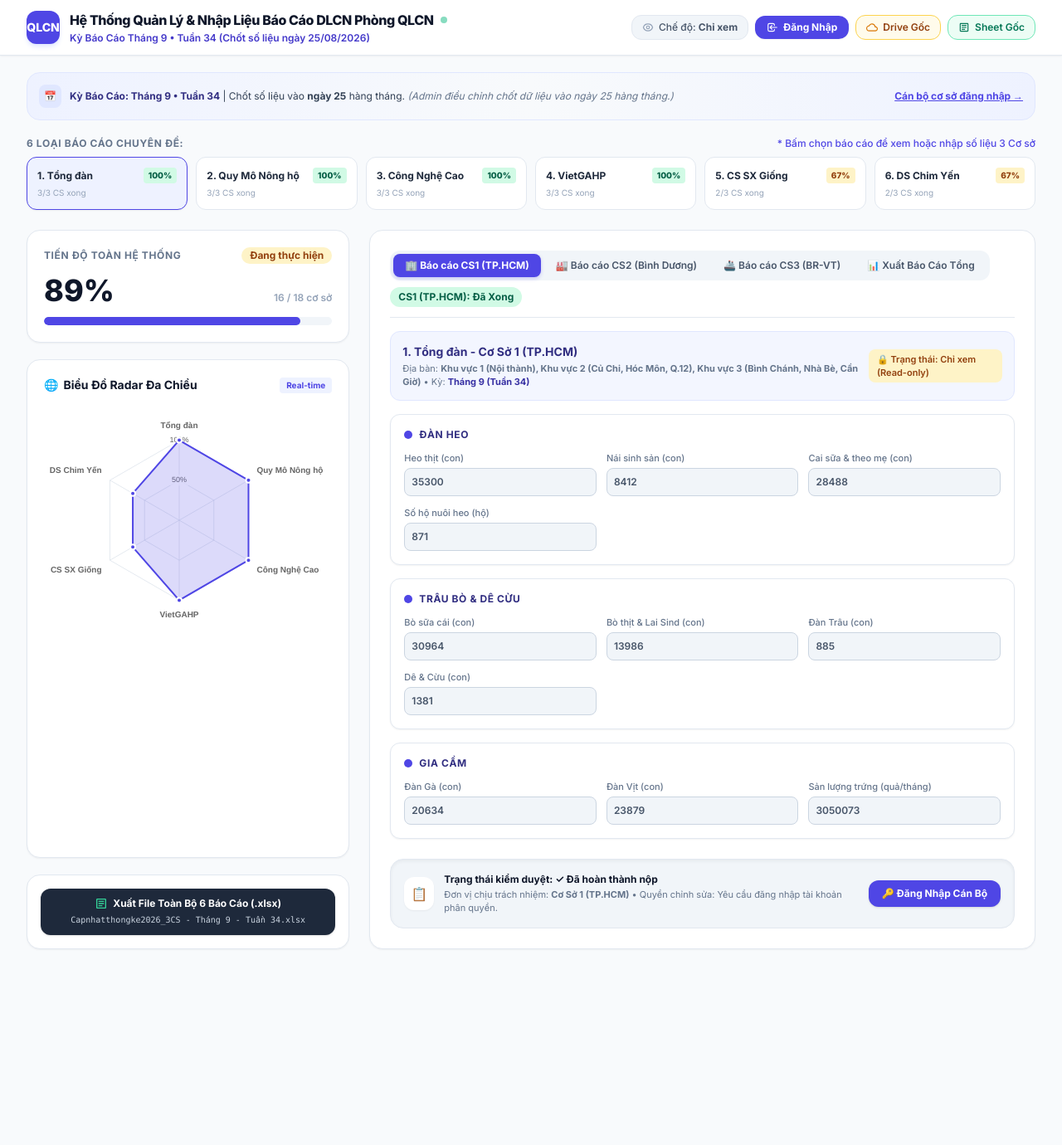
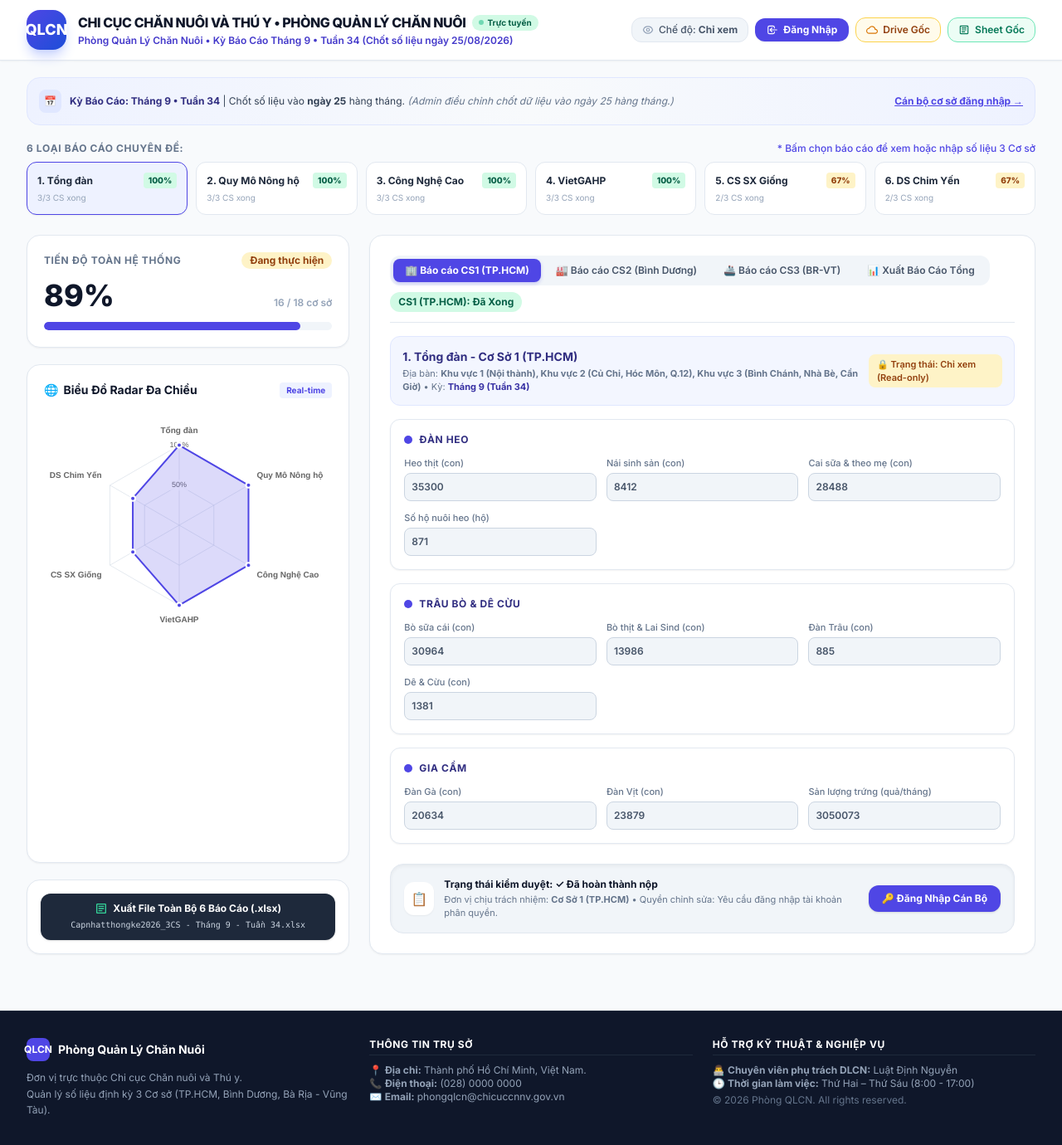
Before and after one commit to luatdinh2017-coder/QuanLyTongDanCNTY, a plain HTML site: page index.html in a window 1280 px wide. Shown: the whole page at 83% size. Before the commit the page ends 1164 px from the top, so only its background shows below. Drawn offline with nearby package versions, Linux system fonts and the light colour scheme.

```diff
--- a/index.html
+++ b/index.html
@@ -30,33 +30,36 @@
     }
   </style>
 </head>
-<body class="bg-slate-50 text-slate-800 min-h-screen">
+<body class="bg-slate-50 text-slate-800 min-h-screen flex flex-col justify-between">
 
+  <div>
     <!-- ======================================================== -->
-  <!-- 1. THANH HEADER -->
+    <!-- 1. HEADER CHUYÊN NGHIỆP (CÓ LOGO, ĐƠN VỊ & ĐỊA CHỈ) -->
     <!-- ======================================================== -->
     <header class="bg-white border-b border-slate-200 sticky top-0 z-30 shadow-sm">
-    <div class="max-w-7xl mx-auto px-4 sm:px-6 lg:px-8 py-3 flex flex-col sm:flex-row sm:items-center sm:justify-between gap-3">
+      <div class="max-w-7xl mx-auto px-4 sm:px-6 lg:px-8 py-3 flex flex-col md:flex-row md:items-center md:justify-between gap-3">
 
-      <!-- Logo & Tiêu đề -->
-      <div class="flex items-center gap-3">
-        <div class="w-10 h-10 rounded-xl bg-indigo-600 text-white flex items-center justify-center font-black text-sm shadow-md shadow-indigo-100 shrink-0">
+        <!-- Logo & Thông tin đơn vị -->
+        <div class="flex items-center gap-3.5">
+          <div class="w-12 h-12 rounded-2xl bg-gradient-to-br from-indigo-600 to-blue-700 text-white flex items-center justify-center font-black text-lg shadow-lg shadow-indigo-200 shrink-0">
             QLCN
           </div>
           <div>
-          <div class="flex items-center gap-2">
+            <div class="flex items-center gap-2 flex-wrap">
               <h1 class="text-sm sm:text-base font-extrabold text-slate-900 tracking-tight">
-              Hệ Thống Quản Lý & Nhập Liệu Báo Cáo DLCN Phòng QLCN
+                CHI CỤC CHĂN NUÔI VÀ THÚ Y • PHÒNG QUẢN LÝ CHĂN NUÔI
               </h1>
-            <span class="inline-block w-2 h-2 rounded-full bg-emerald-500 animate-pulse" title="Hệ thống trực tuyến"></span>
+              <span class="inline-flex items-center gap-1 px-2 py-0.5 rounded-full text-[10px] font-bold bg-emerald-100 text-emerald-800">
+                <span class="w-1.5 h-1.5 rounded-full bg-emerald-500 animate-pulse"></span> Trực tuyến
+              </span>
             </div>
             <p id="headerPeriodSubtitle" class="text-xs text-indigo-700 font-semibold mt-0.5">
-            Kỳ Báo Cáo Tháng 9 • Tuần 34 (Chốt số liệu ngày 25)
+              Hệ Thống Quản Lý & Nhập Liệu Báo Cáo DLCN • Kỳ Báo Cáo Tháng 9 • Tuần 34
             </p>
           </div>
         </div>
 
-      <!-- Khu vực Tài khoản & Nút điều khiển -->
+        <!-- Khu vực Tài khoản & Nút tiện ích -->
         <div class="flex items-center flex-wrap gap-2">
 
           <!-- Trạng thái Chưa đăng nhập -->
@@ -79,7 +82,7 @@
           <div id="headerUserArea" class="hidden flex items-center gap-2">
             <button id="btnAdminPeriodConfig" onclick="openPeriodConfigModal()" class="hidden px-3 py-1.5 bg-amber-500 hover:bg-amber-600 text-white font-bold rounded-xl text-xs shadow-sm transition flex items-center gap-1.5">
               <svg class="w-3.5 h-3.5" fill="none" stroke="currentColor" viewBox="0 0 24 24"><path stroke-linecap="round" stroke-linejoin="round" stroke-width="2" d="M10.325 4.317c.426-1.756 2.924-1.756 3.35 0a1.724 1.724 0 002.573 1.066c1.543-.94 3.31.826 2.37 2.37a1.724 1.724 0 001.065 2.572c1.756.426 1.756 2.924 0 3.35a1.724 1.724 0 00-1.066 2.573c.94 1.543-.826 3.31-2.37 2.37a1.724 1.724 0 00-2.572 1.065c-.426 1.756-2.924 1.756-3.35 0a1.724 1.724 0 00-2.573-1.066c-1.543.94-3.31-.826-2.37-2.37a1.724 1.724 0 00-1.065-2.572c-1.756-.426-1.756-2.924 0-3.35a1.724 1.724 0 001.066-2.573c-.94-1.543.826-3.31 2.37-2.37.996.608 2.296.07 2.572-1.065z"/><path stroke-linecap="round" stroke-linejoin="round" stroke-width="2" d="M15 12a3 3 0 11-6 0 3 3 0 016 0z"/></svg>
-            <span>⚙️ Đổi Kỳ Báo Cáo (Ngày 25)</span>
+              <span>⚙️ Đổi Kỳ Báo Cáo</span>
             </button>
 
             <div class="flex items-center gap-2 px-3 py-1.5 bg-slate-100 rounded-xl border border-slate-200 text-xs">
@@ -93,16 +96,16 @@
             </button>
           </div>
 
-        <!-- MỞ THƯ MỤC GOOGLE DRIVE -->
+          <!-- Mở Drive Gốc -->
           <a href="https://drive.google.com/drive/folders/1CG75B4ESATCjHOH2hPGiMkgNii0WyxvX"
              target="_blank"
-           title="Mở thư mục Google Drive chứa 4 file báo cáo gốc"
+             title="Mở thư mục Google Drive"
              class="px-3 py-1.5 text-xs font-semibold text-amber-800 bg-amber-50 hover:bg-amber-100 border border-amber-300 rounded-xl transition flex items-center gap-1.5">
             <svg class="w-3.5 h-3.5 text-amber-600" fill="currentColor" viewBox="0 0 24 24"><path d="M19.35 10.04C18.67 6.59 15.64 4 12 4 9.11 4 6.6 5.64 5.35 8.04 2.34 8.36 0 10.91 0 14c0 3.31 2.69 6 6 6h13c2.76 0 5-2.24 5-5 0-2.64-2.05-4.78-4.65-4.96zM19 18H6c-2.21 0-4-1.79-4-4 0-2.05 1.53-3.76 3.56-3.97l1.07-.11.5-.95C8.08 7.14 9.94 6 12 6c2.62 0 4.88 1.86 5.39 4.43l.3 1.5 1.53.11c1.56.1 2.78 1.41 2.78 2.96 0 1.65-1.35 3-3 3z"/></svg>
             <span>Drive Gốc</span>
           </a>
 
-        <!-- Link Sheet Gốc 3CS -->
+          <!-- Sheet Gốc -->
           <a href="https://docs.google.com/spreadsheets/d/1x7j6HwGWrx1daoaku4avJDr1m8mC-jNnRplzFrFi7OI/edit?usp=sharing"
              target="_blank"
              class="px-3 py-1.5 text-xs font-semibold text-emerald-700 bg-emerald-50 hover:bg-emerald-100 border border-emerald-300 rounded-xl transition flex items-center gap-1.5">
@@ -119,7 +122,7 @@
     <!-- ======================================================== -->
     <main class="max-w-7xl mx-auto px-4 sm:px-6 lg:px-8 py-5">
 
-    <!-- Banner kỳ báo cáo ngày 25 -->
+      <!-- Banner kỳ báo cáo -->
       <div class="mb-5 p-3.5 bg-gradient-to-r from-indigo-50 via-slate-50 to-indigo-50 rounded-2xl border border-indigo-100 flex flex-col sm:flex-row sm:items-center justify-between gap-2.5 text-xs">
         <div class="flex items-center gap-2.5 text-slate-700">
           <span class="p-1.5 bg-indigo-100 text-indigo-700 rounded-lg font-bold">📅</span>
@@ -147,7 +150,7 @@
       <!-- KHUNG CHÍNH: 2 CỘT -->
       <div class="grid grid-cols-1 lg:grid-cols-12 gap-6">
 
-      <!-- CỘT TRÁI: TIẾN ĐỘ & BIỂU ĐỒ RADAR CÔNG NGHỆ (4 Cột) -->
+        <!-- CỘT TRÁI: TIẾN ĐỘ & BIỂU ĐỒ RADAR (4 Cột) -->
         <section class="lg:col-span-4 flex flex-col gap-5">
 
           <div class="bg-white p-5 rounded-2xl border border-slate-200 shadow-sm">
@@ -166,7 +169,6 @@
             </div>
           </div>
 
-        <!-- Biểu đồ Radar đa chiều hiện đại -->
           <div class="bg-white p-5 rounded-2xl border border-slate-200 shadow-sm flex-1 flex flex-col">
             <div class="flex items-center justify-between mb-2">
               <h2 class="text-sm font-bold text-slate-900 flex items-center gap-1.5">
@@ -179,7 +181,7 @@
             </div>
           </div>
 
-        <!-- Nút xuất tổng thể -->
+          <!-- Khối xuất Excel tổng thể -->
           <div class="bg-white p-4 rounded-2xl border border-slate-200 shadow-sm">
             <button onclick="exportAllMasterExcel()" class="w-full py-2.5 px-3 bg-slate-800 hover:bg-slate-900 text-white font-bold rounded-xl text-xs shadow transition flex flex-col items-center justify-center gap-1">
               <div class="flex items-center gap-1.5">
@@ -196,7 +198,6 @@
         <!-- CỘT PHẢI: KHUNG LÀM VIỆC 4 TAB CON (8 Cột) -->
         <section class="lg:col-span-8 bg-white p-5 sm:p-6 rounded-2xl border border-slate-200 shadow-sm flex flex-col">
 
-        <!-- THANH 4 TAB CON -->
           <div class="flex flex-wrap items-center justify-between gap-2 border-b border-slate-200 pb-3 mb-4">
             <div class="flex items-center gap-1 p-1 bg-slate-100 rounded-xl">
               <button onclick="switchSubTab('cs1')" id="subTabBtn_cs1" class="px-3 py-1.5 rounded-lg text-xs font-semibold transition">
@@ -218,16 +219,60 @@
             </span>
           </div>
 
-        <!-- KHUNG NỘI DUNG FORM / GỘP -->
           <div id="subTabContentContainer" class="flex-1 flex flex-col justify-between"></div>
 
         </section>
 
       </div>
     </main>
+  </div>
 
   <!-- ======================================================== -->
-  <!-- 3. HỘP THOẠI ĐIỀU CHỈNH KỲ BÁO CÁO (ADMIN) -->
+  <!-- 3. FOOTER CHUYÊN NGHIỆP (THÔNG TIN ĐƠN VỊ & CHUYÊN VIÊN) -->
+  <!-- ======================================================== -->
+  <footer class="bg-slate-900 text-slate-300 border-t border-slate-800 mt-12 py-8">
+    <div class="max-w-7xl mx-auto px-4 sm:px-6 lg:px-8 grid grid-cols-1 md:grid-cols-3 gap-6 text-xs">
+
+      <!-- Cột 1: Thông tin cơ quan -->
+      <div>
+        <div class="flex items-center gap-2.5 mb-2.5">
+          <div class="w-7 h-7 rounded-lg bg-indigo-600 text-white flex items-center justify-center font-bold text-xs">
+            QLCN
+          </div>
+          <h3 class="text-white font-bold text-sm">Phòng Quản Lý Chăn Nuôi</h3>
+        </div>
+        <p class="text-slate-400 leading-relaxed">
+          Đơn vị trực thuộc Chi cục Chăn nuôi và Thú y.<br>
+          Quản lý số liệu định kỳ 3 Cơ sở (TP.HCM, Bình Dương, Bà Rịa - Vũng Tàu).
+        </p>
+      </div>
+
+      <!-- Cột 2: Địa chỉ & Liên hệ -->
+      <div>
+        <h4 class="text-white font-bold text-xs uppercase tracking-wider mb-2.5 border-b border-slate-800 pb-1">Thông Tin Trụ Sở</h4>
+        <p class="text-slate-400 space-y-1">
+          📍 <b>Địa chỉ:</b> Thành phố Hồ Chí Minh, Việt Nam.<br>
+          📞 <b>Điện thoại:</b> (028) 0000 0000<br>
+          ✉️ <b>Email:</b> phongqlcn@chicuccnnv.gov.vn
+        </p>
+      </div>
+
+      <!-- Cột 3: Chuyên viên phụ trách & Bản quyền -->
+      <div>
+        <h4 class="text-white font-bold text-xs uppercase tracking-wider mb-2.5 border-b border-slate-800 pb-1">Hỗ Trợ Kỹ Thuật & Nghiệp Vụ</h4>
+        <p class="text-slate-400 space-y-1">
+          👨‍💻 <b>Chuyên viên phụ trách DLCN:</b> Luật Định Nguyễn<br>
+          🕒 <b>Thời gian làm việc:</b> Thứ Hai – Thứ Sáu (8:00 - 17:00)<br>
+          <span class="text-slate-500 mt-2 block">© 2026 Phòng QLCN. All rights reserved.</span>
+        </p>
+      </div>
+
+    </div>
+  </footer>
+
+
+  <!-- ======================================================== -->
+  <!-- 4. MODAL ĐIỀU CHỈNH KỲ BÁO CÁO (ADMIN) -->
   <!-- ======================================================== -->
   <div id="periodConfigModal" class="hidden fixed inset-0 z-50 flex items-center justify-center bg-slate-900/60 backdrop-blur-sm p-4">
     <div class="bg-white rounded-2xl shadow-2xl border border-slate-200 max-w-lg w-full p-6 relative">
@@ -293,7 +338,7 @@
   </div>
 
   <!-- ======================================================== -->
-  <!-- 4. HỘP THOẠI ĐĂNG NHẬP (POPUP) -->
+  <!-- 5. HỘP THOẠI ĐĂNG NHẬP (POPUP) -->
   <!-- ======================================================== -->
   <div id="loginModal" class="hidden fixed inset-0 z-50 flex items-center justify-center bg-slate-900/60 backdrop-blur-sm p-4">
     <div class="bg-white rounded-2xl shadow-2xl border border-slate-200 max-w-sm w-full p-6 relative">
@@ -342,13 +387,13 @@
 
 
   <!-- ======================================================== -->
-  <!-- 5. JAVASCRIPT: LOGIC & BIỂU ĐỒ RADAR -->
+  <!-- 6. JAVASCRIPT: LOGIC & BIỂU ĐỒ RADAR -->
   <!-- ======================================================== -->
   <script>
     const GOOGLE_APPS_SCRIPT_URL = "";
     const GOOGLE_DRIVE_FOLDER_URL = "https://drive.google.com/drive/folders/1CG75B4ESATCjHOH2hPGiMkgNii0WyxvX";
 
-    const STORAGE_KEY_PERIOD = "app_config_ky_baocao_v9";
+    const STORAGE_KEY_PERIOD = "app_config_ky_baocao_v10";
     const defaultPeriodConfig = {
       tenFileGoc: "Capnhatthongke2026_3CS",
       thang: "Tháng 9",
@@ -414,7 +459,7 @@
 
     function renderPeriodUI() {
       const cfg = getPeriodConfig();
-      document.getElementById("headerPeriodSubtitle").innerText = `Kỳ Báo Cáo ${cfg.thang} • ${cfg.tuan} (Chốt số liệu ngày ${cfg.ngayChot})`;
+      document.getElementById("headerPeriodSubtitle").innerText = `Phòng Quản Lý Chăn Nuôi • Kỳ Báo Cáo ${cfg.thang} • ${cfg.tuan} (Chốt số liệu ngày ${cfg.ngayChot})`;
       document.getElementById("bannerPeriodText").innerText = `Kỳ Báo Cáo: ${cfg.thang} • ${cfg.tuan}`;
       if (cfg.ghiChu) document.getElementById("bannerPeriodNote").innerText = `(${cfg.ghiChu})`;
       document.getElementById("btnMasterExportFileName").innerText = buildExportFileName();
@@ -492,7 +537,7 @@
       }
     };
 
-    const STORAGE_KEY_MASTER = "app_master_data_v9";
+    const STORAGE_KEY_MASTER = "app_master_data_v10";
     function initOrGetMasterData() {
       const stored = localStorage.getItem(STORAGE_KEY_MASTER);
       if (stored) return JSON.parse(stored);
@@ -700,7 +745,6 @@
         `;
       }
 
-      // KẾT HỢP GỢI Ý 1 VÀ 2: HIỂN THỊ TRẠNG THÁI KIỂM DUYỆT VÀ NÚT ĐĂNG NHẬP THAY THẾ KHI CHƯA ĐĂNG NHẬP
       let actionFooterHtml = "";
       if (canEdit) {
         actionFooterHtml = `
@@ -921,9 +965,6 @@
       }
     }
 
-    // ------------------------------------------------------------
-    // KHỞI TẠO BIỂU ĐỒ RADAR (ĐA CHIỀU CÔNG NGHỆ)
-    // ------------------------------------------------------------
     function initChart() {
       if (chartInstance) return;
       const ctx = document.getElementById("progressChart").getContext("2d");
```
Lines whose indentation alone changed are shown as unchanged.
